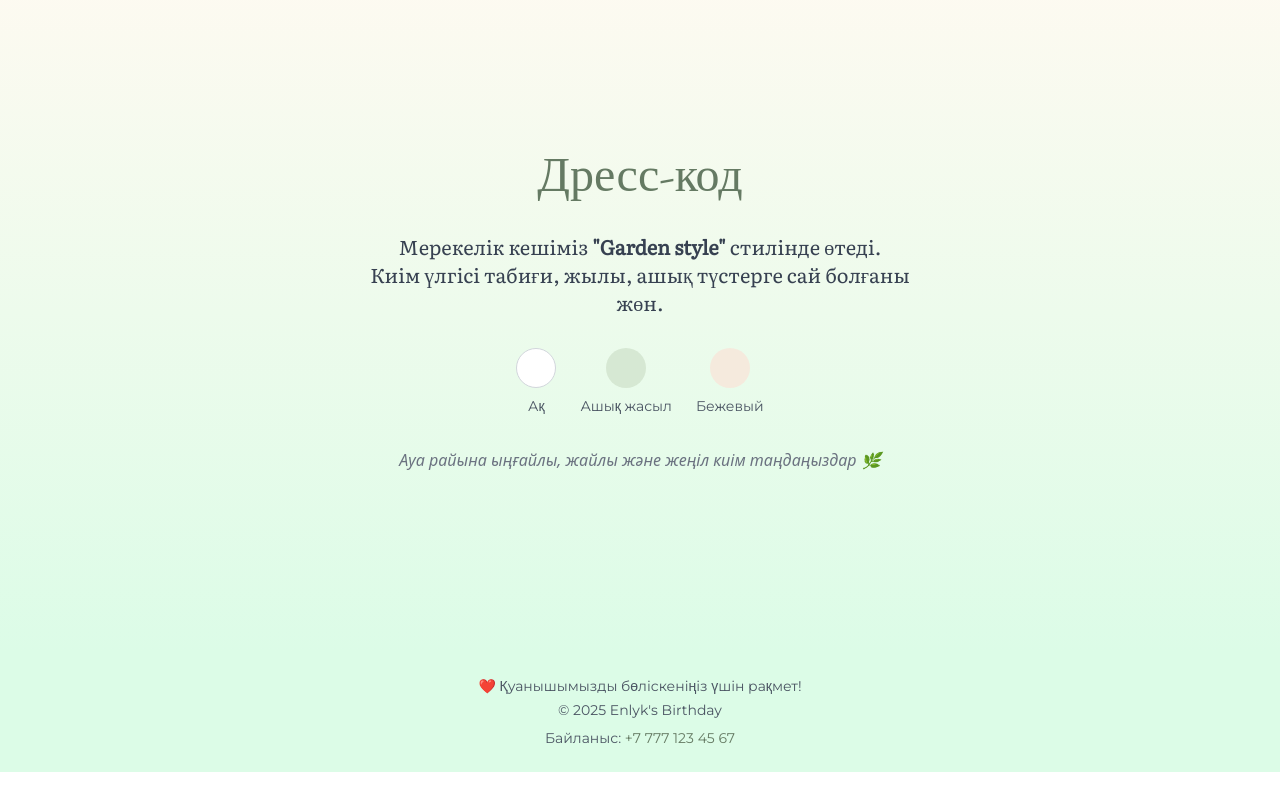
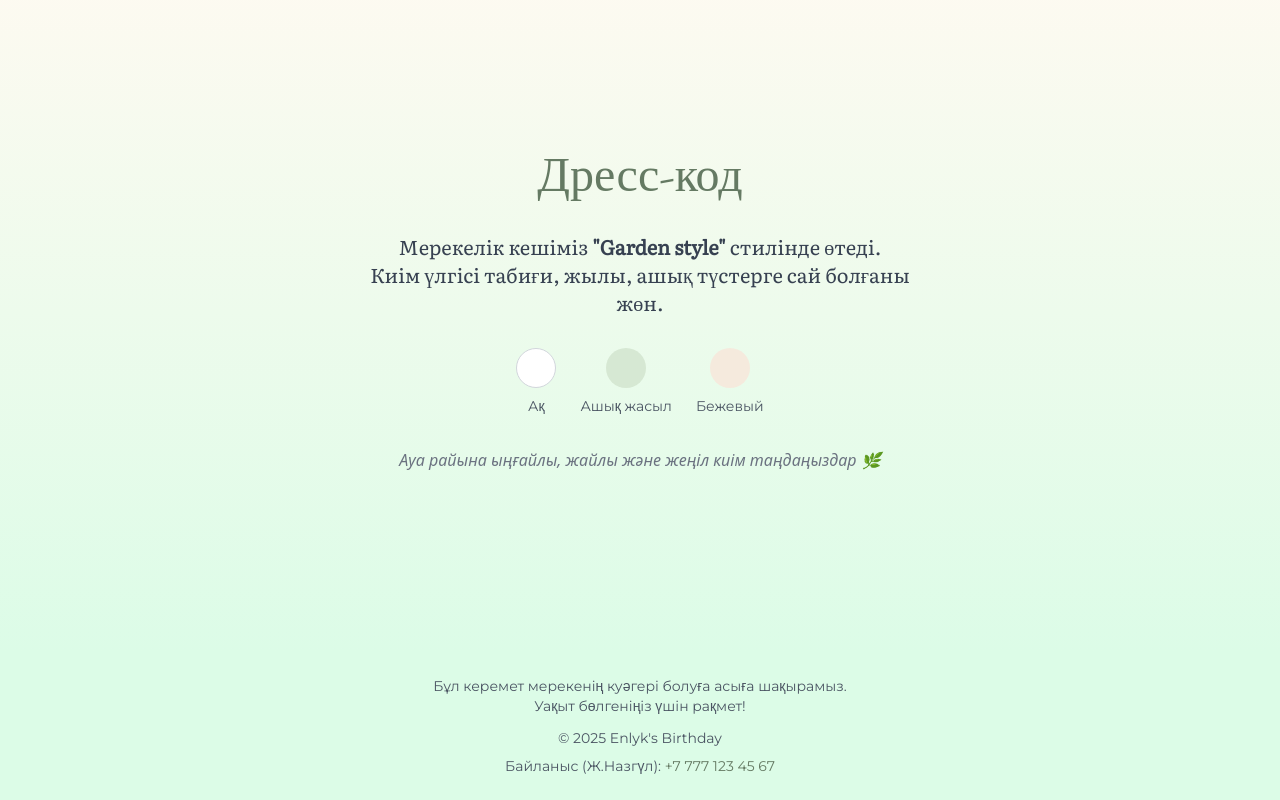
Before and after one commit to Enlyk-birthday/birthday, a plain HTML site: page index.html in a window 1280 px wide. Shown: the part 2748-3548 px from the top of the page. Before the commit the page ends 3520 px from the top, so only its background shows below. Drawn offline with nearby package versions, Linux system fonts and the light colour scheme.

Commit message:
index.html

```diff
--- a/index.html
+++ b/index.html
@@ -165,11 +165,13 @@
 </body>
 <!-- Футер -->
 <footer class="bg-green-100 text-center text-gray-600 text-sm py-6 montserrat">
-  <p>❤️ Қуанышымызды бөліскеніңіз үшін рақмет!</p>
-  <p class="mt-1">&copy; 2025 Enlyk's Birthday</p>
-
+  <p class="px-4">
+    Бұл керемет мерекенің куәгері болуға асыға шақырамыз.<br>
+    Уақыт бөлгеніңіз үшін рақмет!
+  </p>
+  <p class="mt-3">&copy; 2025 Enlyk's Birthday</p>
   <p class="mt-2">
-    Байланыс:
+    Байланыс (Ж.Назгүл):
     <a href="tel:+77771234567" class="text-[#657a63] hover:underline">+7 777 123 45 67</a>
   </p>
 </footer>
```
